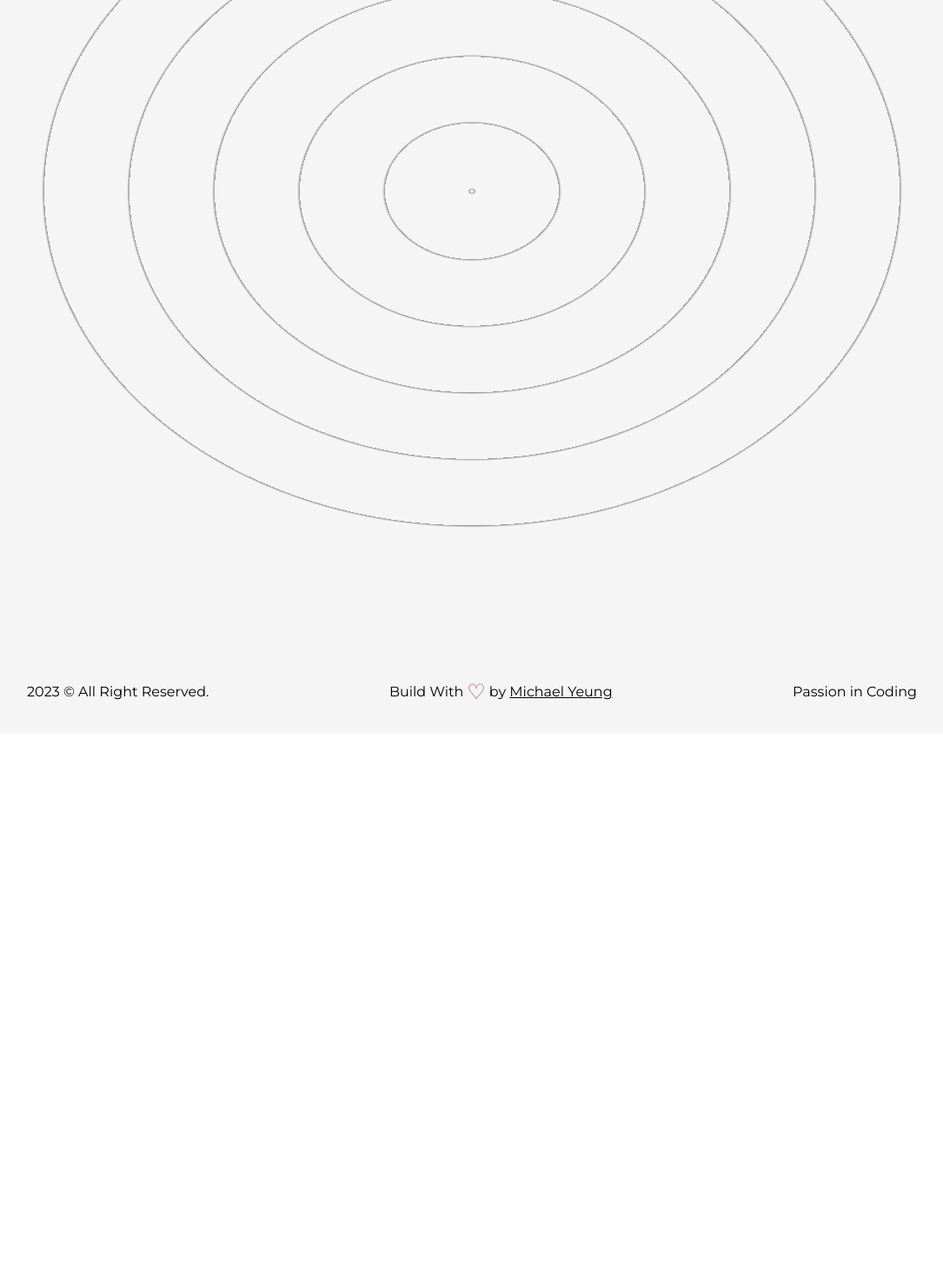
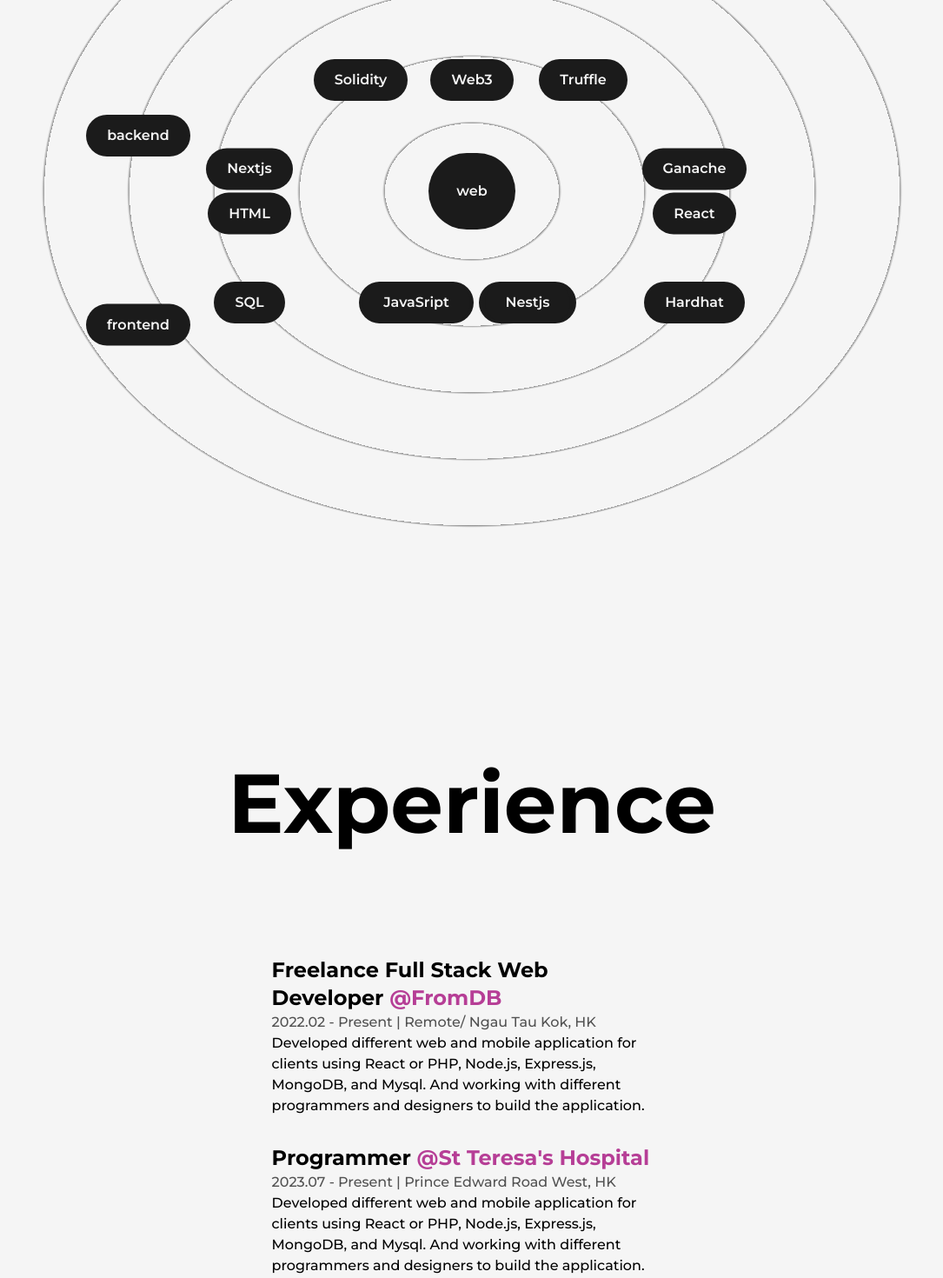
Before and after one commit to moterial/portfolio, a Next.js app: page /about in a window 1280 px wide. Shown: the part 1560-3030 px from the top of the page at 87% size, without its empty margins (97-1182 px from the left). Before the commit the page ends 2404 px from the top, so only its background shows below. Built offline with nearby package versions, Linux system fonts and the light colour scheme.

Commit message:
update 2:14:55

```diff
--- /dev/null
+++ b/src/components/Experience.js
@@ -0,0 +1,50 @@
+import React from 'react'
+
+
+const Details = ({position, company, companyLink, time, address, work}) => {
+    return <li className='my-8 first:mt-0 last:mb-0 w-[60%] mx-auto flex flex-col items-center justify-between'>
+        <div >
+            <h3 className='capitalize font-bold text-2xl'>{position}&nbsp;<a className="text-primary capitalize" target="_blank" href={companyLink }>@{company}</a>    </h3>
+            <span className='capitalize font-medium text-dark/75'>
+                {time} | {address}
+            </span>
+            <p className='font-medium w-full'>
+                {work}
+            </p>
+        </div>
+    </li>
+}
+
+const Experience = () => {
+  return (
+    <div className="my-64">
+        <h2 className="font-bold text-8xl mb-32 w-full text-center">
+            Experience
+        </h2>
+
+        <div className="w-[75%] mx-auto relative">
+            <ul>
+                <Details
+                    position="Freelance Full Stack Web Developer"
+                    company="FromDB"
+                    companyLink="https://www.fromdb.com/index.html"
+                    time="2022.02 - Present"
+                    address="Remote/ Ngau Tau Kok, HK"
+                    work="Developed different web and mobile application for clients using React or PHP, Node.js, Express.js, MongoDB, and Mysql. And working with different programmers and designers to build the application."
+                />
+
+                <Details
+                    position="Programmer"
+                    company="St Teresa's Hospital"
+                    companyLink="https://www.sth.org.hk/index.asp?lang_code=en"
+                    time="2023.07 - Present"
+                    address="Prince Edward Road West, HK"
+                    work="Developed different web and mobile application for clients using React or PHP, Node.js, Express.js, MongoDB, and Mysql. And working with different programmers and designers to build the application."
+                />
+            </ul>
+        </div>
+    </div>
+  )
+}
+
+export default Experience
--- a/src/components/Skills.js
+++ b/src/components/Skills.js
@@ -1,10 +1,50 @@
 import React from 'react'
+import { motion } from 'framer-motion'
+
+const Skill = ({name,x,y}) =>{
+    return(
+        <motion.div className="flex items-center justify-center rounded-full font-semibold bg-dark text-light py-3 px-6 shadow-dark cursor-pointer absolute"
+        whileHover={{scale: 1.1, transition: {duration: 0.25}}}
+        initial={{x: 0, y: 0}}
+
+        transition={{duration: 1.5}}
+        whileInView = {{x: x, y: y}}
+        >
+            {name}
+        </motion.div>
+    )
+}
 
 const Skills = () => {
   return (
     <>
     <h2 className="font-bold text-8xl mt-64 w-full text-center">Skills</h2>
     <div className="w-full h-screen relative flex items-center justify-center rounded-full bg-circularLight">
+        <motion.div className="flex items-center justify-center rounded-full font-semibold bg-dark text-light p-8 shaow-dark cursor-pointer"
+        whileHover={{scale: 1.1, transition: {duration: 0.25}}}
+        >
+         web
+         </motion.div>
+         <Skill name="HTML" x="-20vw" y="2vw"/>
+         <Skill name="CSS" x="-5w" y="-10vw"/>
+        <Skill name="React" x="20vw" y="2vw"/>
+        <Skill name="Node" x="20vw" y="10vw"/>
+        <Skill name="Express" x="5vw" y="10vw"/>
+        <Skill name="MongoDB" x="-5vw" y="10vw"/>
+        <Skill name="SQL" x="-20vw" y="10vw"/>
+        <Skill name="Nextjs" x="-20vw" y="-2vw"/>
+        <Skill name="Solidity" x="-10vw" y="-10vw"/>
+        <Skill name="Web3" x="0vw" y="-10vw"/>
+        <Skill name="Truffle" x="10vw" y="-10vw"/>
+        <Skill name="Ganache" x="20vw" y="-2vw"/>
+        <Skill name="Hardhat" x="20vw" y="10vw"/>
+        <Skill name="Nestjs" x="5vw" y="10vw"/>
+        <Skill name="JavaSript" x="-5vw" y="10vw"/>
+        <Skill name="frontend" x="-30vw" y="12vw"/>
+        <Skill name="backend" x="-30vw" y="-5vw"/>
+
+
+
 
     </div>
     </>
--- a/src/pages/about.js
+++ b/src/pages/about.js
@@ -7,6 +7,7 @@ import profilePic from '../../public/images/profile/developer-pic-4.jpg'
 import { motion, useInView, useMotionValue, useSpring } from 'framer-motion'
 import { useEffect, useRef } from 'react'
 import Skills from '@/components/Skills'
+import Experience from '@/components/Experience'
 
 
 const AnimatedNumbers = ({value}) =>{
@@ -104,6 +105,7 @@ const about = () => {
 
                 </div>
                 <Skills/>
+                <Experience/>
             </Layout>
         </main>
     </>
```
